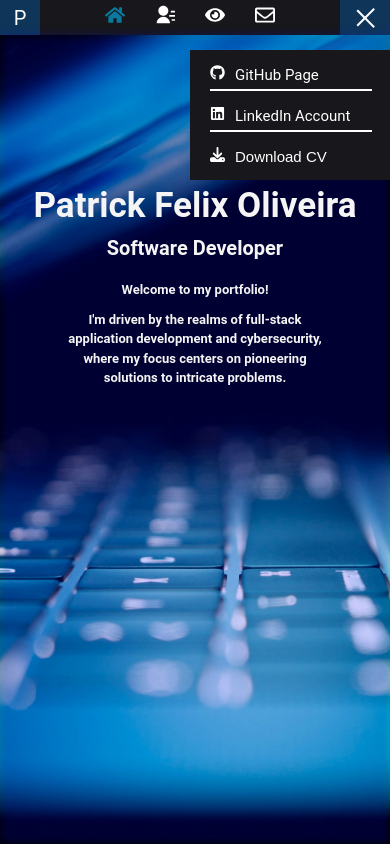
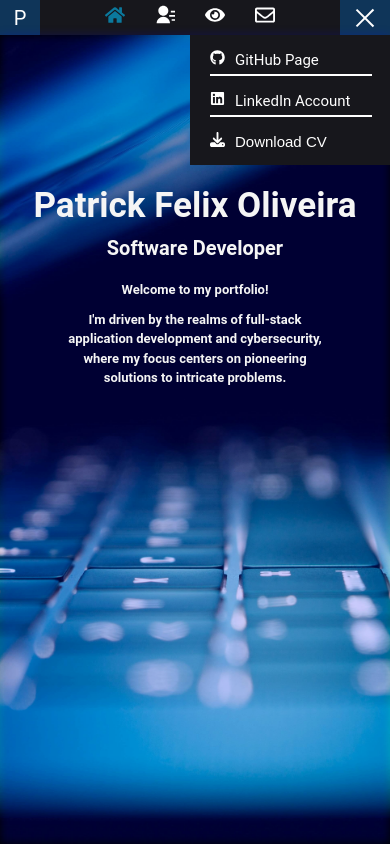
Before and after one commit to PatF3lix/Portfolio, a React (Create React App) app in the folder my-portfolio/: page / in a window 390 px wide. Both pictures are taken after a click on the element 365 px from the left and 17 px from the top of the page. Built offline with nearby package versions, Linux system fonts and the light colour scheme; no server answers.

Commit message:
implemented a slideIn and SLideOut animation for the sideMenu. Added some media queries to adapt to the main menu size changes at 768px

```diff
--- a/my-portfolio/src/App.js
+++ b/my-portfolio/src/App.js
@@ -33,7 +33,7 @@ function App() {
 
       <ContentSection>
         {selectedOption.content}
-        {openedMenu && <SlideDownMenu />}
+        <SlideDownMenu openedMenu={openedMenu} />
       </ContentSection>
       {displayCurtains && (
         <Curtains
--- a/my-portfolio/src/components/SideMenu/side-menu.css
+++ b/my-portfolio/src/components/SideMenu/side-menu.css
@@ -38,3 +38,13 @@
 .side-menu-open .line:nth-child(3) {
   transform: rotate(-45deg) translate(6px, -5px);
 }
+
+@media only screen and (max-width: 768px) {
+  .side-menu-open .line:nth-child(1) {
+    transform: rotate(45deg) translate(5px, 5px);
+  }
+
+  .side-menu-open .line:nth-child(3) {
+    transform: rotate(-45deg) translate(5px, -5px);
+  }
+}
--- a/my-portfolio/src/components/SlideDownMenu/SlideDownMenu.js
+++ b/my-portfolio/src/components/SlideDownMenu/SlideDownMenu.js
@@ -6,10 +6,14 @@ import { FaDownload } from "react-icons/fa6";
 
 import "./slide-down-menu.css";
 
-const SlideDownMenu = () => {
+const SlideDownMenu = ({ openedMenu }) => {
   const { handleDownload } = useDownloadCv();
   return (
-    <div className="container-slidedown">
+    <div
+      className={`container-slidedown ${
+        openedMenu ? "container-slideIn" : "container-slideOut"
+      }`}
+    >
       <ul className="slidedown-menu">
         <li className="menu-option">
           <a
--- a/my-portfolio/src/components/SlideDownMenu/slide-down-menu.css
+++ b/my-portfolio/src/components/SlideDownMenu/slide-down-menu.css
@@ -1,11 +1,30 @@
 .container-slidedown {
   background-color: #fff;
   z-index: 30;
-  position: absolute;
+  position: fixed;
   top: 5rem;
-  right: 0;
+  right: -20rem;
   width: 20rem;
   background-color: #17171c;
+  transition: all 0.4s ease-in;
+  visibility: 0;
+  opacity: 0;
+}
+
+@media only screen and (max-width: 768px) {
+  .container-slidedown {
+    top: 3.5rem;
+  }
+}
+
+.container-slideIn {
+  transform: translateX(-20rem);
+  visibility: 1;
+  opacity: 1;
+}
+
+.container-slideOut {
+  transform: translateX(15%);
 }
 
 .slidedown-menu {
```
